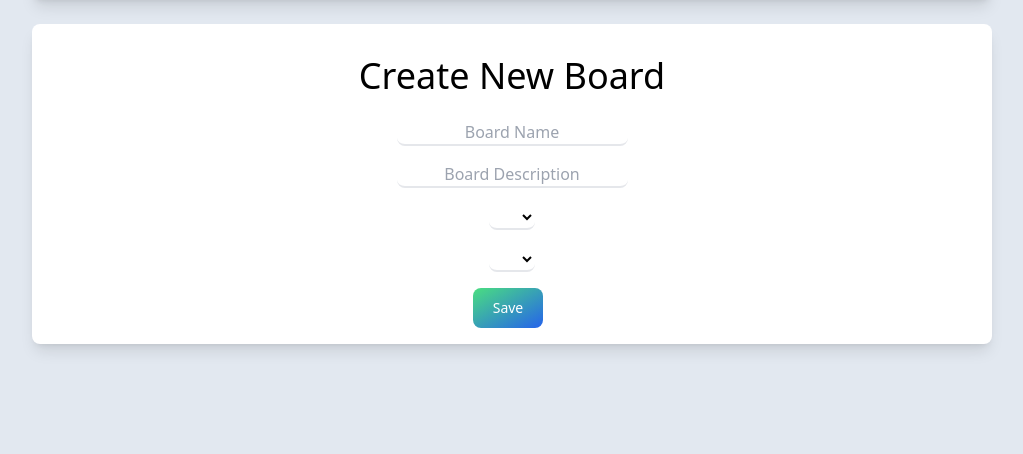
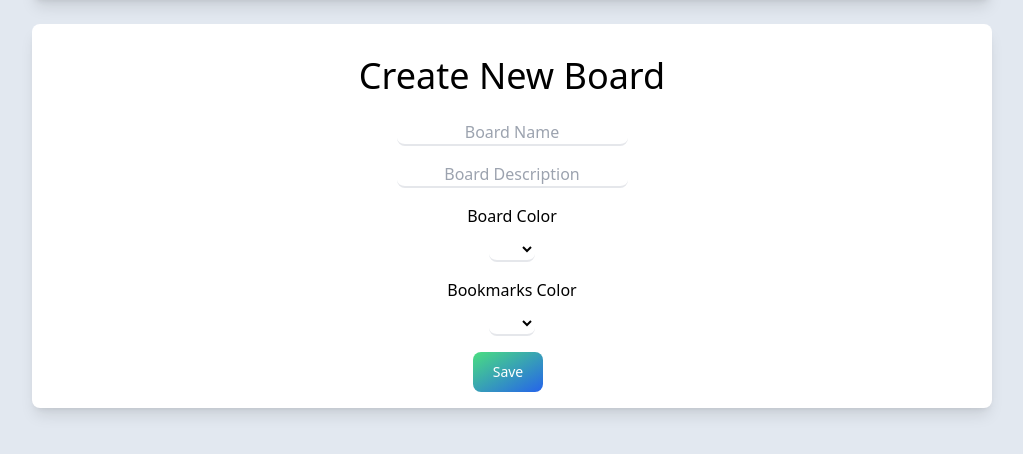
Before and after one commit to jakubstastka/django-personal-dashboard-startpage, a Django app: template page/templates/page/board_form.html in a window 1280 px wide. Shown: the part 56-510 px from the top of the page, without its empty margins (128-1151 px from the left). Run offline with Django 3.2, Linux system fonts and the light colour scheme; the template is opened without the code that fills it, so the values that code supplies are empty; some libraries are stand-ins or nearby versions.

Commit message:
board form changes to reflect used colors in board/bookmarks

```diff
--- a/page/templates/page/board_form.html
+++ b/page/templates/page/board_form.html
@@ -24,6 +24,9 @@
                         <div><input type="name" class="border-solid border-b-2 border-{{ object.color }}-600 rounded-lg text-center block mb-2 text-md font-medium text-{{ object.color }}-900" name="name" placeholder="Board Name" value="{{object.name}}" required></div>
                         <div><input type="description" class="border-solid border-b-2 border-{{ object.color }}-600 rounded-lg text-center block mb-2 text-md font-medium text-{{ object.color }}-900" name="description" placeholder="Board Description" value="{{object.description}}"></div>
                         <div>
+                            <span class="font-medium text-{{ object.color }}-900">Board Color</span>
+                        </div>
+                        <div>
                             <select name="color" class="mb-2 text-{{ object.color }}-900 text-center bg-white border-solid border-b-2 border-{{ object.color }}-600 rounded-lg">
                                 <option value={{ object.color }} selected>{{ object.get_current_color }}</option>
                                 <option disabled>-----</option>
@@ -33,7 +36,10 @@
                             </select>
                         </div>
                         <div>
-                            <select name="bookmarks_color" class="mb-2 text-{{ object.color }}-900 text-center bg-white border-solid border-b-2 border-{{ object.color }}-600 rounded-lg">
+                            <span class="font-medium text-{{ object.bookmarks_color }}-900">Bookmarks Color</span>
+                        </div>
+                        <div>
+                            <select name="bookmarks_color" class="mb-2 text-{{ object.bookmarks_color }}-900 text-center bg-white border-solid border-b-2 border-{{ object.bookmarks_color }}-600 rounded-lg">
                                 <option value={{ object.bookmarks_color }} selected>{{ object.get_current_bookmark_color }}</option>
                                 <option disabled>-----</option>
                                 {% for color_pair in board_colors_choices %}
```
